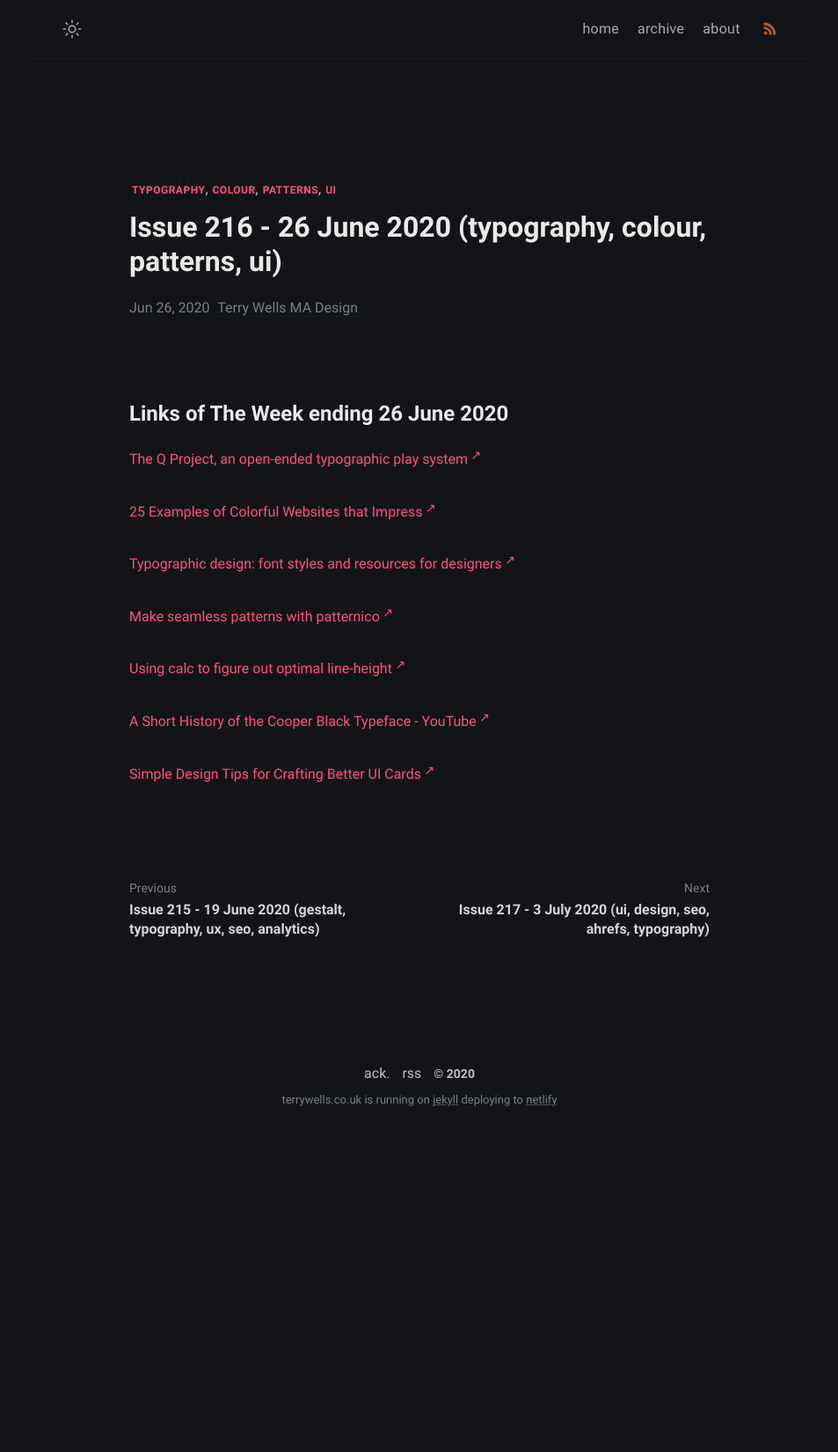
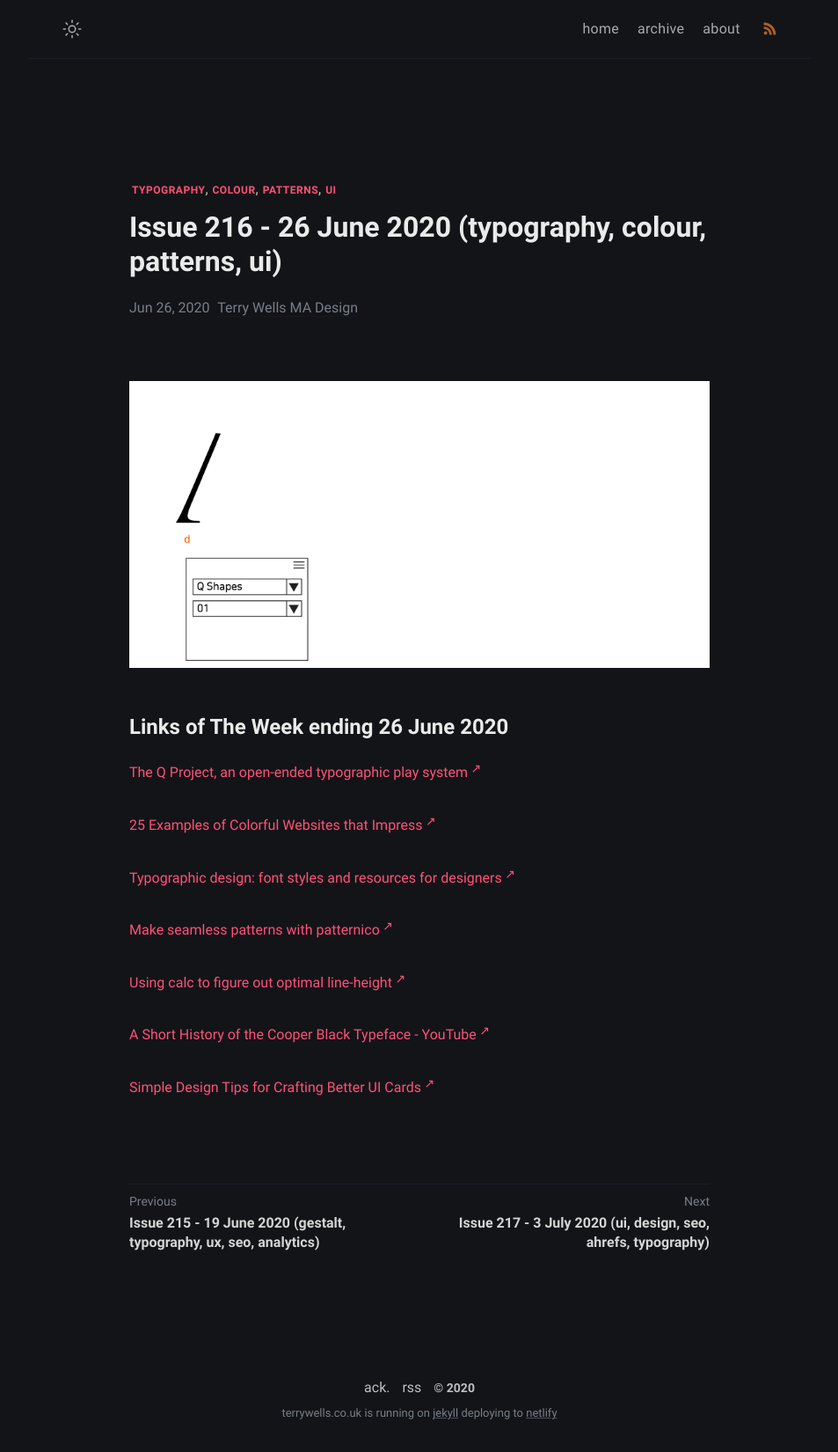
Before and after one commit to wristtattoo/jekyll-klise, a Jekyll site: the page built from _posts/2020-11-03-issue-216-26-june-2020-typography-colour-patterns-ui.md, in a window 1280 px wide. Shown: the whole page at 88% size, without its empty margins (163-1116 px from the left). Built offline with Jekyll 4.4.1, drawn with Linux system fonts in a browser that asks for light colours; a script that is not in the unit is left out; before the commit the page ends 1294 px from its top, so only the background shows below that.

Commit message:
Update Links of The Week “2020-11-03-issue-216-26-june-2020-typography-colour-patterns-ui”

```diff
--- a/_posts/2020-11-03-issue-216-26-june-2020-typography-colour-patterns-ui.md
+++ b/_posts/2020-11-03-issue-216-26-june-2020-typography-colour-patterns-ui.md
@@ -4,6 +4,8 @@ title: Issue 216 - 26 June 2020 (typography, colour, patterns, ui)
 tags: typography colour patterns ui
 date: 2020-06-26T18:19:13.023Z
 ---
+![The Q Project, an open-ended typographic play system](/assets/uploads/issue-216.gif "The Q Project, an open-ended typographic play system")
+
 # Links of The Week ending 26 June 2020
 
 <a href="https://www.typotheque.com/blog/the_q_project_an_open-ended_typographic_play_system" title="The Q Project, an open-ended typographic play system" alt="The Q Project, an open-ended typographic play system" target="_blank">The Q Project, an open-ended typographic play system</a>
```
Also changed, not shown: assets/uploads/issue-216.gif (added).
